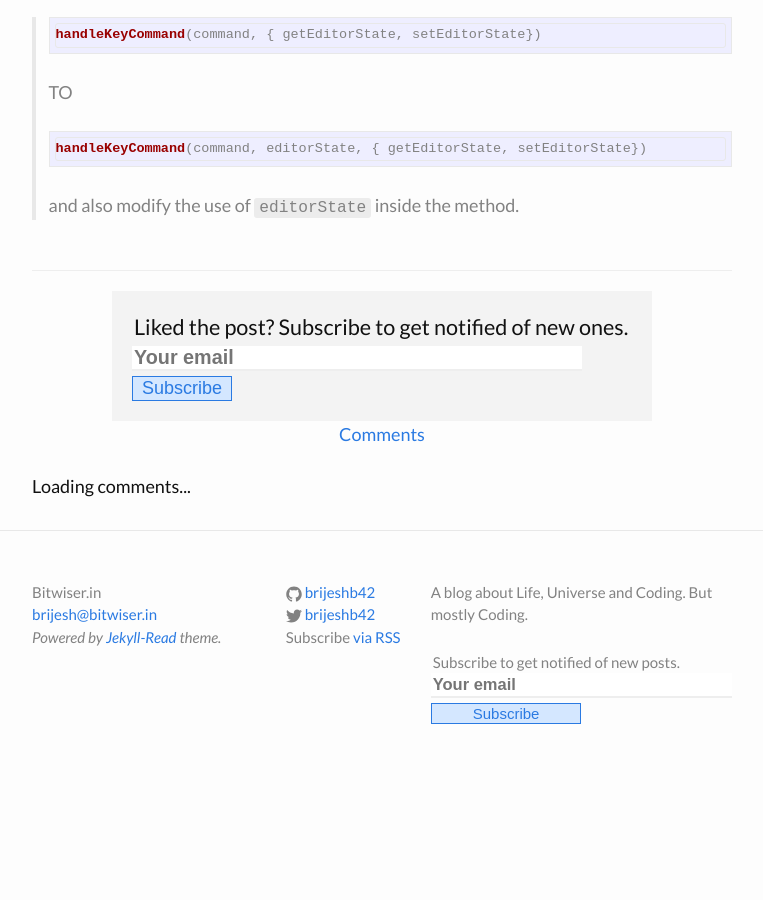
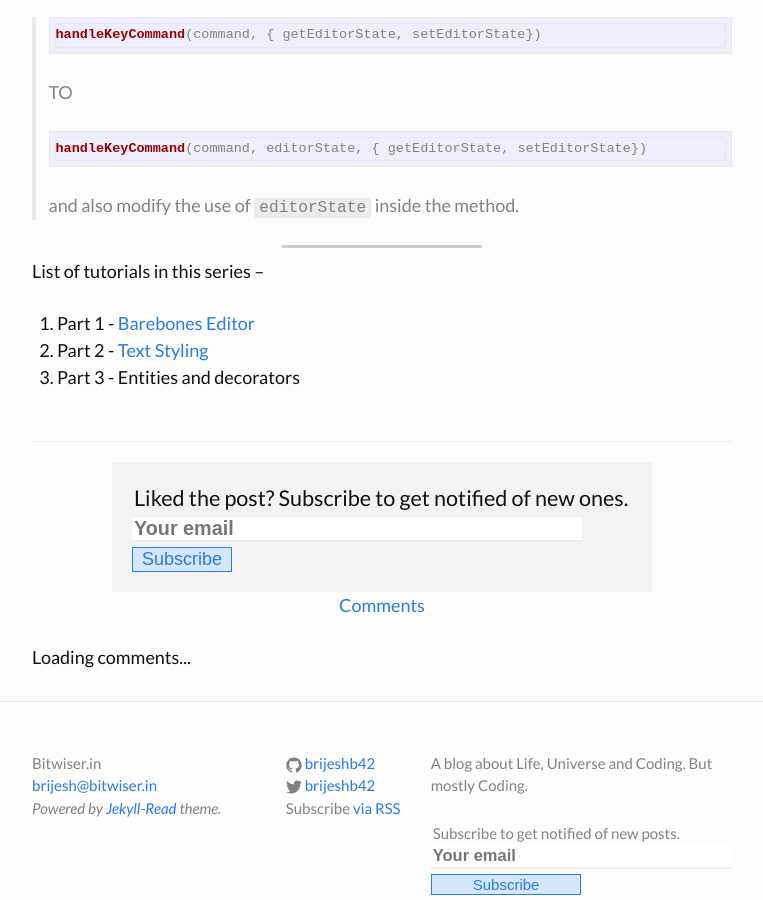
Before and after one commit to brijeshb42/brijeshb42.github.io, a Jekyll site: the page built from _posts/2017-05-12-creating-rte-part-3-entities-and-decorators.md, in a window 1280 px wide and 900 px high, scrolled down 6935 px. Shown: the whole window, without its empty margins (258-1021 px from the left). Built offline with Jekyll 4.4.1, drawn with Linux system fonts in a browser that asks for light colours; comment, search, counter and statistics services are not loaded; before the commit the page ends 7735 px from its top, so only the background shows below that.

Commit message:
Added series links in all posts

````diff
--- a/_posts/2017-05-12-creating-rte-part-3-entities-and-decorators.md
+++ b/_posts/2017-05-12-creating-rte-part-3-entities-and-decorators.md
@@ -238,3 +238,11 @@ handleKeyCommand(command, editorState, { getEditorState, setEditorState})
 ```
 >
 and also modify the use of `editorState` inside the method.
+
+---
+
+List of tutorials in this series –
+
+1. Part 1 - [Barebones Editor](http://bitwiser.in/2017/04/11/creating-rte-barebones-editor.html)
+2. Part 2 - [Text Styling](http://bitwiser.in/2017/04/13/creating-rte-part-2-text-styling.html)
+3. Part 3 - Entities and decorators
````
Also changed, not shown: _posts/2017-04-11-creating-rte-barebones-editor.md (+1 -0 lines), _posts/2017-04-12-creating-rte-part-2-text-styling.md (+1 -0 lines).
